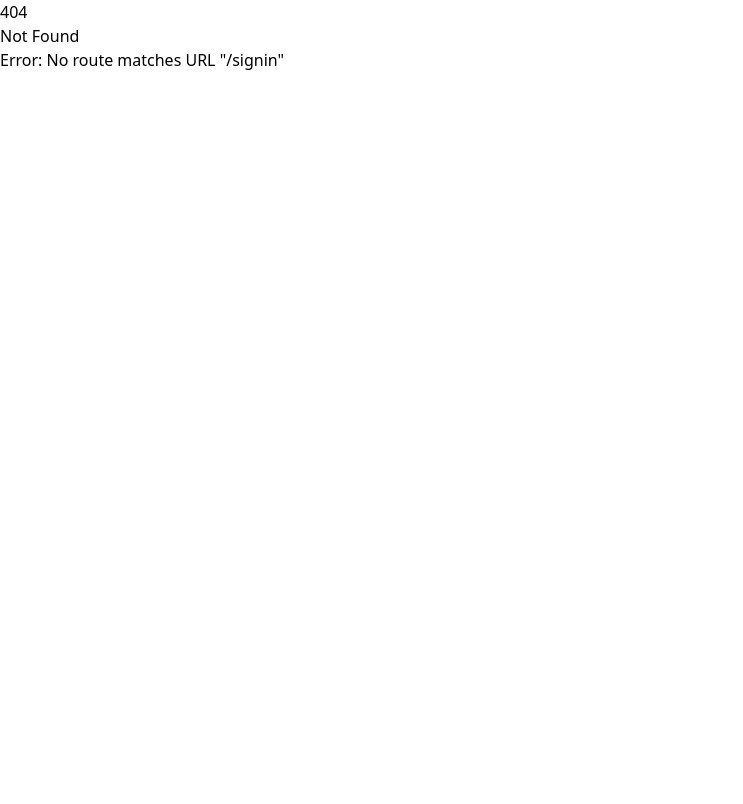
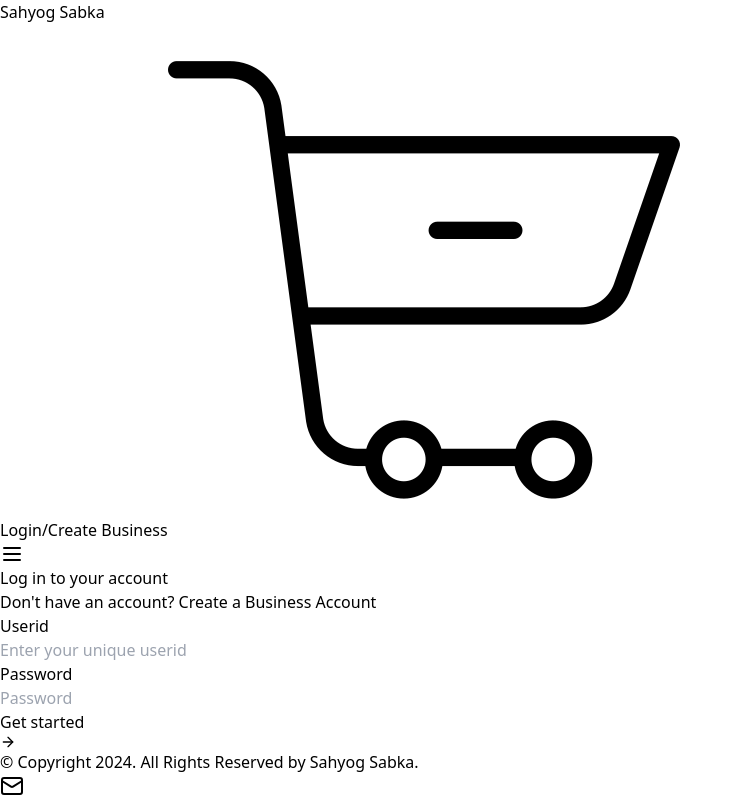
Before and after one commit to Himanshusharma007-stack/frontend-webapp, a React (Vite) app: page /signin in a window 1280 px wide. Before the commit this address had no page. Shown: the whole page, without its empty margins (0-743 px from the left). Built offline with nearby package versions, Linux system fonts and the light colour scheme.

Commit message:
add-login-signup-fxnality-for-restaurant

```diff
--- a/src/components/Navbar.jsx
+++ b/src/components/Navbar.jsx
@@ -23,12 +23,14 @@ export default function Navbar() {
 
         <div className="hidden lg:block">
           <div className="flex justify-center">
+          <Link to='/signin'>
             <button
               type="button"
               className="rounded-md bg-black px-3 py-2 text-sm font-semibold text-white shadow-sm hover:bg-black/80 focus-visible:outline focus-visible:outline-2 focus-visible:outline-offset-2 focus-visible:outline-black"
             >
-              Login
+              Login/Create Business
             </button>
+            </Link>
             <button className="relative ml-3">
             <Link className="font-bold" to="/checkout">
               <img src={CartIcon} className="h-10 w-10" alt="Shopping Cart" />
@@ -83,12 +85,14 @@ export default function Navbar() {
                     </button>
                   </div>
                 </div>
+                <Link to='/signin'>
                 <button
                   type="button"
                   className="mt-4 w-full rounded-md bg-black px-3 py-2 text-sm font-semibold text-white shadow-sm hover:bg-black/80 focus-visible:outline focus-visible:outline-2 focus-visible:outline-offset-2 focus-visible:outline-black"
                 >
-                  Login
+                  Login/Create Business
                 </button>
+                </Link>
               </div>
             </div>
           </div>
--- /dev/null
+++ b/src/components/SignIn.jsx
@@ -0,0 +1,187 @@
+import React from "react";
+import { useState } from "react";
+import { ArrowRight } from "lucide-react";
+
+export default function SignIn() {
+  const [alreadyUser, setAlreadyUser] = useState(true);
+
+  const updateUserState = () => {
+    setAlreadyUser((prevState) => !prevState);
+  };
+
+  return (
+    <section>
+      {alreadyUser ? (
+        // Login form
+        <div className="flex items-center justify-center px-4 py-10 sm:px-6 sm:py-16 lg:px-8 lg:py-24">
+          <div className="xl:mx-auto xl:w-full xl:max-w-sm 2xl:max-w-md">
+            <h2 className="text-center text-2xl font-bold leading-tight text-black">
+              Log in to your account
+            </h2>
+            <p className="mt-2 text-center text-sm text-gray-600 ">
+              Don&apos;t have an account?{" "}
+              <button
+                onClick={updateUserState}
+                value={alreadyUser}
+                title=""
+                className="font-semibold text-black transition-all duration-200 hover:underline"
+              >
+                Create a Business Account
+              </button>
+            </p>
+            <form action="#" method="POST" className="mt-8">
+              <div className="space-y-5">
+                <div>
+                  <label
+                    htmlFor=""
+                    className="text-base font-medium text-gray-900"
+                  >
+                    {" "}
+                    Userid{" "}
+                  </label>
+                  <div className="mt-2">
+                    <input
+                      className="flex h-10 w-full rounded-md border border-gray-300 bg-transparent px-3 py-2 text-sm placeholder:text-gray-400 focus:outline-none focus:ring-1 focus:ring-gray-400 focus:ring-offset-1 disabled:cursor-not-allowed disabled:opacity-50"
+                      type="text"
+                      placeholder="Enter your unique userid"
+                    ></input>
+                  </div>
+                </div>
+                <div>
+                  <div className="flex items-center justify-between">
+                    <label
+                      htmlFor=""
+                      className="text-base font-medium text-gray-900"
+                    >
+                      {" "}
+                      Password{" "}
+                    </label>
+                    {/* <a href="#" title="" className="text-sm font-semibold text-black hover:underline">
+                    {' '}
+                    Forgot password?{' '}
+                  </a> */}
+                  </div>
+                  <div className="mt-2">
+                    <input
+                      className="flex h-10 w-full rounded-md border border-gray-300 bg-transparent px-3 py-2 text-sm placeholder:text-gray-400 focus:outline-none focus:ring-1 focus:ring-gray-400 focus:ring-offset-1 disabled:cursor-not-allowed disabled:opacity-50"
+                      type="text"
+                      placeholder="Password"
+                    ></input>
+                  </div>
+                </div>
+                <div>
+                  <button
+                    type="button"
+                    className="inline-flex w-full items-center justify-center rounded-md bg-black px-3.5 py-2.5 font-semibold leading-7 text-white hover:bg-black/80"
+                  >
+                    Get started <ArrowRight className="ml-2" size={16} />
+                  </button>
+                </div>
+              </div>
+            </form>
+          </div>
+        </div>
+      ) : (
+        // Signup form
+        <div className="flex items-center justify-center px-4 py-10 sm:px-6 sm:py-16 lg:px-8 lg:py-24">
+          <div className="xl:mx-auto xl:w-full xl:max-w-sm 2xl:max-w-md">
+            <h2 className="text-center text-2xl font-bold leading-tight text-black">
+              Signup to your Business
+            </h2>
+            <p className="mt-2 text-center text-sm text-gray-600 ">
+              Already have an account?{" "}
+              <button
+                onClick={updateUserState}
+                value={alreadyUser}
+                title=""
+                className="font-semibold text-black transition-all duration-200 hover:underline"
+              >
+                Login to your business
+              </button>
+            </p>
+            <form action="#" method="POST" className="mt-8">
+              <div className="space-y-5">
+                {/* Signup form */}
+                <div>
+                  <label
+                    htmlFor=""
+                    className="text-base font-medium text-gray-900"
+                  >
+                    {" "}
+                    Store name{" "}
+                  </label>
+                  <div className="mt-2">
+                    <input
+                      className="flex h-10 w-full rounded-md border border-gray-300 bg-transparent px-3 py-2 text-sm placeholder:text-gray-400 focus:outline-none focus:ring-1 focus:ring-gray-400 focus:ring-offset-1 disabled:cursor-not-allowed disabled:opacity-50"
+                      type="text"
+                      placeholder="Example: Sam's Pizza"
+                    ></input>
+                  </div>
+                </div>
+                <div>
+                  <label
+                    htmlFor=""
+                    className="text-base font-medium text-gray-900"
+                  >
+                    {" "}
+                    Store address{" "}
+                  </label>
+                  <div className="mt-2">
+                    <input
+                      className="flex h-10 w-full rounded-md border border-gray-300 bg-transparent px-3 py-2 text-sm placeholder:text-gray-400 focus:outline-none focus:ring-1 focus:ring-gray-400 focus:ring-offset-1 disabled:cursor-not-allowed disabled:opacity-50"
+                      type="text"
+                      placeholder="Enter your address here"
+                    ></input>
+                  </div>
+                </div>
+                <div>
+                  <div className="flex items-center justify-between">
+                    <label
+                      htmlFor=""
+                      className="text-base font-medium text-gray-900"
+                    >
+                      {" "}
+                      Mobile{" "}
+                    </label>
+                  </div>
+                  <div className="mt-2">
+                    <input
+                      className="flex h-10 w-full rounded-md border border-gray-300 bg-transparent px-3 py-2 text-sm placeholder:text-gray-400 focus:outline-none focus:ring-1 focus:ring-gray-400 focus:ring-offset-1 disabled:cursor-not-allowed disabled:opacity-50"
+                      type="text"
+                      placeholder="Example: 10 digits only (+91 not allowed)"
+                    ></input>
+                  </div>
+                </div>
+                <div>
+                  <div className="flex items-center justify-between">
+                    <label
+                      htmlFor=""
+                      className="text-base font-medium text-gray-900"
+                    >
+                      {" "}
+                      Email{" "}
+                    </label>
+                  </div>
+                  <div className="mt-2">
+                    <input
+                      className="flex h-10 w-full rounded-md border border-gray-300 bg-transparent px-3 py-2 text-sm placeholder:text-gray-400 focus:outline-none focus:ring-1 focus:ring-gray-400 focus:ring-offset-1 disabled:cursor-not-allowed disabled:opacity-50"
+                      type="text"
+                    ></input>
+                  </div>
+                </div>
+                <div>
+                  <button
+                    type="button"
+                    className="inline-flex w-full items-center justify-center rounded-md bg-black px-3.5 py-2.5 font-semibold leading-7 text-white hover:bg-black/80"
+                  >
+                    Sign up
+                  </button>
+                </div>
+              </div>
+            </form>
+          </div>
+        </div>
+      )}
+    </section>
+  );
+}
--- a/src/main.jsx
+++ b/src/main.jsx
@@ -9,6 +9,7 @@ import ErrorPage from "./pages/Error.jsx";
 import Base from "./pages/Base.jsx";
 import RestoMenu from "./pages/RestoMenu.jsx";
 import Checkout from "./pages/Checkout.jsx";
+import SignInPage from "./pages/SignIn.jsx";
 
 const router = createBrowserRouter([
   {
@@ -28,6 +29,10 @@ const router = createBrowserRouter([
         path: "checkout",
         element: <Checkout />,
       },
+      {
+        path: 'signin',
+        element: <SignInPage />
+      }
     ],
   },
 ]);
--- /dev/null
+++ b/src/pages/SignIn.jsx
@@ -0,0 +1,5 @@
+import SignIn from "../components/SignIn"
+
+export default function SignInPage() {
+    return <SignIn/>
+}
```
